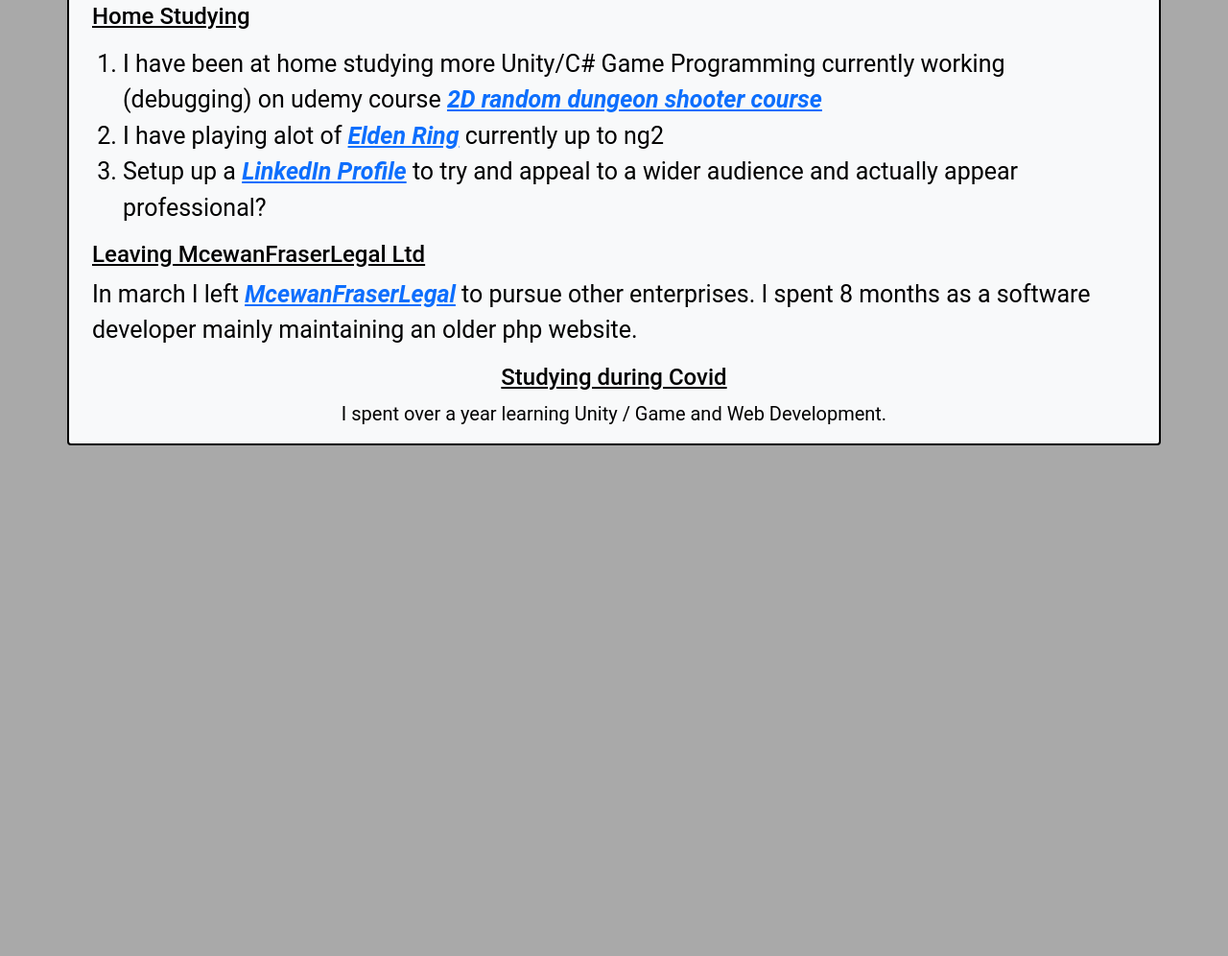
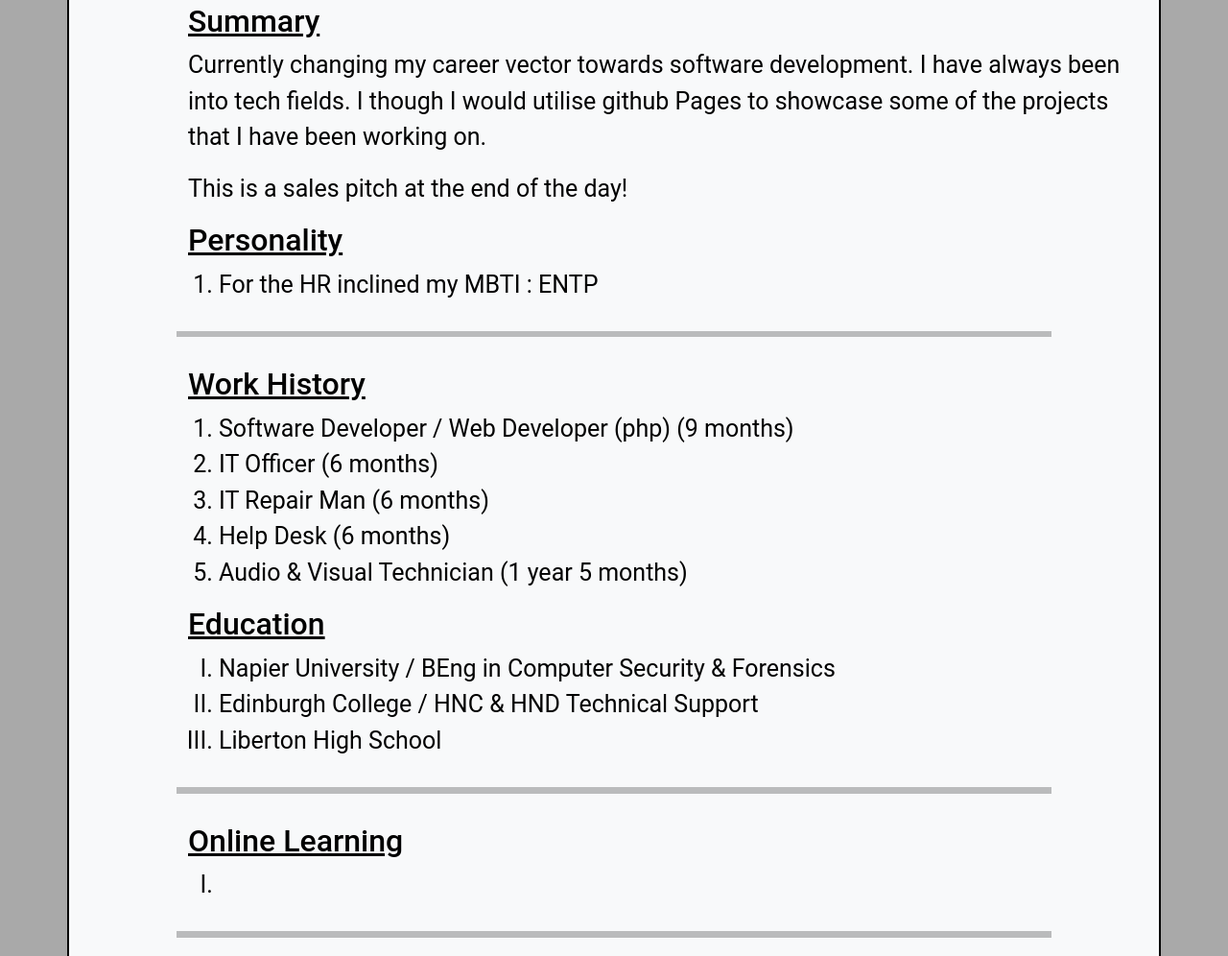
Before and after one commit to neil-mckenna/cv, a plain HTML site: page cv.html in a window 1280 px wide. Shown: the part 776-1772 px from the top of the page at 96% size. Before the commit the page ends 1240 px from the top, so only its background shows below. Drawn offline with nearby package versions, Linux system fonts and the light colour scheme.

Commit message:
Update cv.html

```diff
--- a/cv.html
+++ b/cv.html
@@ -43,7 +43,7 @@
                 <li>I am a Former Napier Student, Edinburgh College, Liberton High</li>
                 <li>(typical millenial) 37 year old who grew up mainly in Edinburgh</li>
                 <li>An avid Video Gamer and consumer of sports on tv</li>
-                <li>Career wise I am mainly things</li>
+                <li>Career wise I am many things</li>
                 <ol style="list-style:circle;">
                     <li>Techinical Support</li>
                     <li>PC Repair Man</li>
@@ -52,6 +52,7 @@
                     <li>Bad Sales Man</li>
                 </ol>
               <ol>
+
             </div>
 
           </div>
@@ -60,6 +61,71 @@
       <hr>
 
       <div id="cv" class="container rounded">
+        <div style="margin-left: 100px;">
+          <h2><u>Summary</u></h2>
+          <p>
+            Currently changing my career vector towards software development.
+            I have always been into tech fields.
+            I though I would utilise github Pages to showcase some of the projects that I have been working on.
+
+          </p>
+          <p>This is a sales pitch at the end of the day! </p>
+        </div>
+      </div>
+
+      <div id="cv" class="container rounded">
+        <div style="margin-left: 100px;">
+          <h2><u>Personality</u></h2>
+          <ol>
+            <li>For the HR inclined my MBTI : ENTP</li>
+          </ol>
+          </p>
+        </div>
+      </div>
+      <hr>
+      <div id="cv" class="container rounded">
+        <div style="margin-left: 100px;">
+          <h2><u>Work History</u></h2>
+          <ol>
+            <li>Software Developer / Web Developer (php) (9 months)</li>
+            <li>IT Officer (6 months)</li>
+            <li>IT Repair Man (6 months)</li>
+            <li>Help Desk (6 months)</li>
+            <li>Audio & Visual Technician (1 year 5 months)</li>
+          </ol>
+          </p>
+        </div>
+      </div>
+
+
+      <div id="cv" class="container rounded">
+        <div style="margin-left: 100px;">
+          <h2><u>Education</u></h2>
+          <ol style="list-style:upper-roman;">
+              <li>Napier University / BEng in Computer Security & Forensics</li>
+              <li>Edinburgh College / HNC & HND Technical Support</li>
+              <li>Liberton High School</li>
+          </ol>
+
+        </div>
+
+      </div>
+      <hr>
+      <div id="cv" class="container rounded">
+        <div style="margin-left: 100px;">
+          <h2><u>Online Learning</u></h2>
+          <ol style="list-style:upper-roman;">
+              <li></li>
+
+          </ol>
+
+        </div>
+
+      </div>
+      <hr>
+
+      <div id="cv" class="" style="margin-left: 100px;">
+        <div  class="container rounded">
           <h4><u>Home Studying</u></h4>
           <p>
             <ol>
@@ -71,7 +137,7 @@
           </p>
         </div>
 
-      <div id="cv" class="container rounded">
+        <div  class="container rounded">
           <h4><u>Leaving McewanFraserLegal Ltd</u></h4>
           <p>
             In march I left <a href="https://www.mcewanfraserlegal.co.uk/">McewanFraserLegal</a> to pursue other enterprises.
@@ -79,12 +145,16 @@
           </p>
         </div>
 
-      <div class="container rounded">
+        <div  class="container rounded">
           <h4><u>Studying during Covid</u></h4>
           <p>
             I spent over a year learning Unity / Game and Web Development.
           </p>
         </div>
+
+      </div>
+
+
 
 
 
```
Lines whose indentation alone changed are shown as unchanged.
